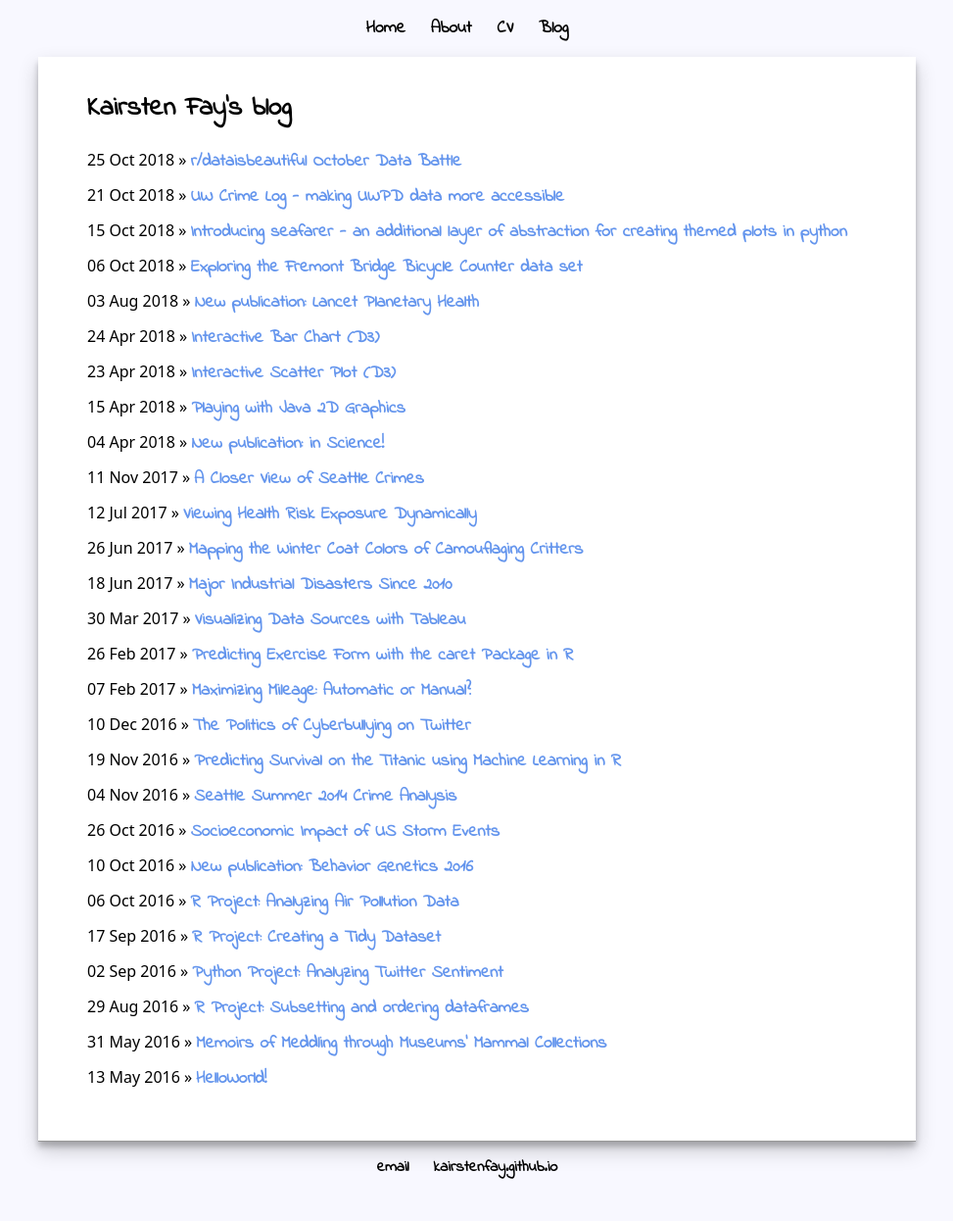
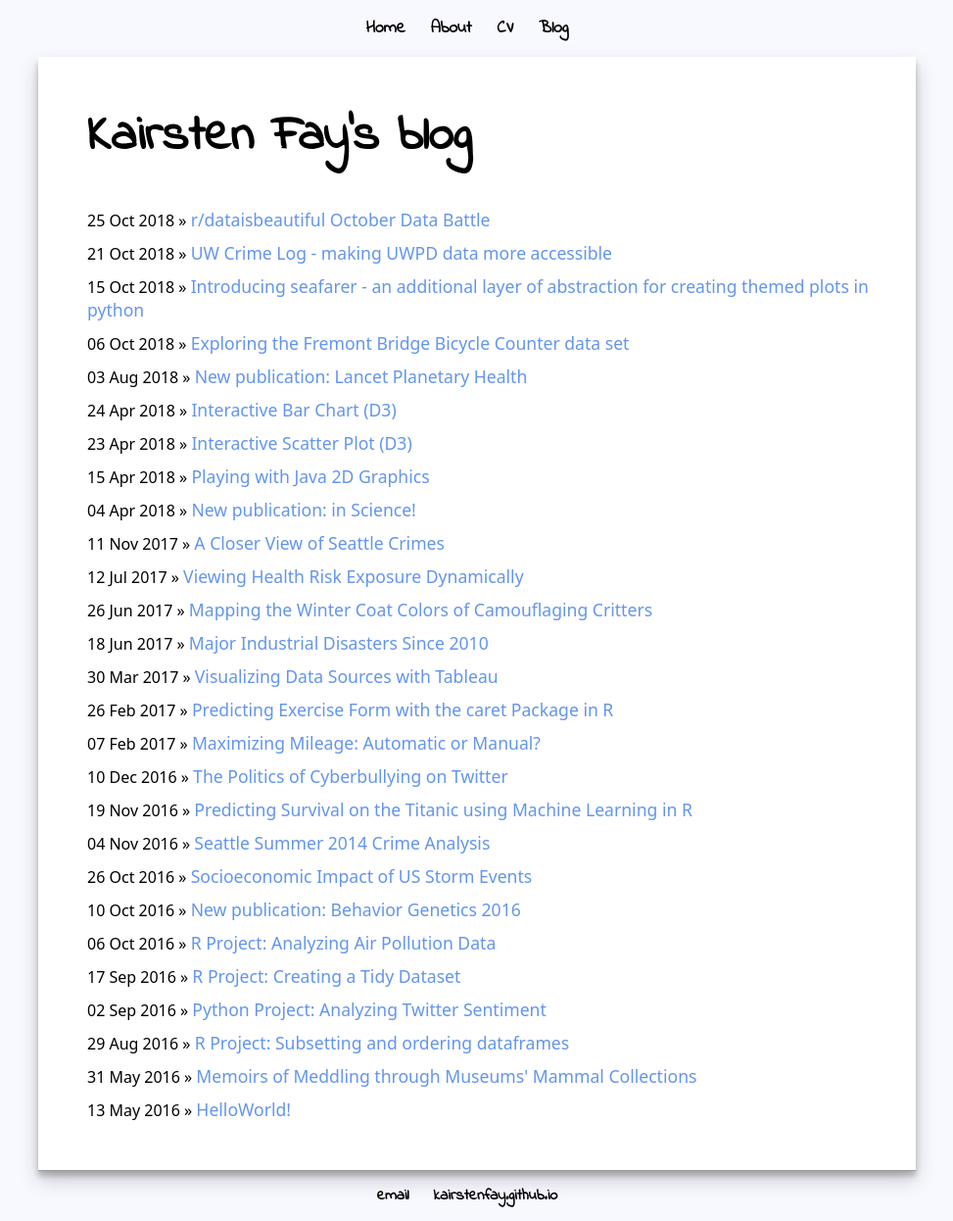
Before and after one commit to kairstenfay/kairstenfay.github.io, a Jekyll site: the page built from blog/index.html, in a window 1280 px wide. Shown: the whole page at 98% size, without its empty margins (153-1126 px from the left). Built offline with Jekyll 4.4.1, drawn with Linux system fonts in a browser that asks for light colours; before the commit the page ends 1217 px from its top, so only the background shows below that.

Commit message:
Changed hover properties on links to shadow effect. Updated h tagged html objects to be more accessible and understandable through a better numbering system.

```diff
--- a/_posts/post.html
+++ b/_posts/post.html
@@ -1,7 +1,7 @@
 ---
 layout: default
 ---
-    {{ page.title }}
+<h1>{{ page.title }}</h1>
     <p class="meta">{{ page.date | date_to_string }}</p>
     <div class="post">
       {{ content }}
--- a/about/index.html
+++ b/about/index.html
@@ -4,10 +4,10 @@
 ---
 
 <div class="blurb">
-    <h2 class="title">About Me</h2>
+    <h1 class="title">About Me</h1>
     <p>
     <br>
-        Hi, I'm Kairsten (prounced <i>CARE-stin</i>). I work in that delightfully blurry line between software
+        Hi, I'm Kairsten (prounced <em>CARE-stin</em>). I work in that delightfully blurry line between software
         engineering and data science. I am passionate about tool building on both the front end and back end. I
         currently work as a full stack web developer at the
         <a href="http://www.healthdata.org">Institute for Health Metrics and Evaluation</a>. I previously worked as a
--- a/blog/index.html
+++ b/blog/index.html
@@ -2,10 +2,11 @@
 layout: default
 title: Kairsten Fay's blog
 ---
-	<h2 style="padding: 0 0 0 40px;">{{ page.title }}</h2>
+	<h1 style="padding: 0 0 0 40px;">{{ page.title }}</h1>
 	<ul class="posts">
 
 	  {% for post in site.posts %}
-	    <li><span>{{ post.date | date_to_string }}</span> » <a href="{{ post.url }}" title="{{ post.title }}">{{ post.title }}</a></li>
+	    <li><span>{{ post.date | date_to_string }}</span> » <a class="post-title" href="{{ post.url }}"
+															   title="{{ post.title }}">{{ post.title }}</a></li>
 	  {% endfor %}
 	</ul>
--- a/css/main.css
+++ b/css/main.css
@@ -46,8 +46,14 @@
     font-weight: 700;
 }
 
+a.post-title {
+    font-family: system-ui, sans-serif;
+    font-weight: 400;
+}
+
 a:hover {
-    text-decoration: underline;
+    /* color: #d1d7e8; */
+    text-shadow: 1px 1px 1px #d1d7e8;
 }
 
 a.nav {
@@ -55,11 +61,15 @@
     font-weight: 900;
 }
 
+a.nav:hover {
+    text-shadow: 2px 2px 5px #d1d7e8;
+}
+
 h1 {
     font-size: 3.2em;
 }
 h2 {
-    font-size: 1.7em;
+    font-size: 1.3em;
 }
 .blog {
     text-align: left;
@@ -110,7 +120,6 @@
     padding: 0;
     float: none;
 }
-
 img.link:hover {
     opacity: 0.5;
     filter: alpha(opacity=50); /* For IE8 and earlier */
@@ -137,3 +146,7 @@
 #thumbnail {
     box-shadow: 0 10px 20px rgba(0, 0, 0, 0.19), 0 6px 6px rgba(0, 0, 0, 0.23);
 }
+
+h2.subtitle {
+    font-family: system-ui, sans-serif;
+}
--- a/index.html
+++ b/index.html
@@ -13,7 +13,7 @@
 </div>
 
 <div id="content" align="center">
-  <h2>Software, Data Analysis, and Data Visualization</h2>
+  <h2 class="subtitle">Software, Data Analysis, and Data Visualization</h2>
 
 
     <div style="display: flex; justify-content: center;">
```
Also changed, not shown: cv/index.html (+16 -9 lines).
